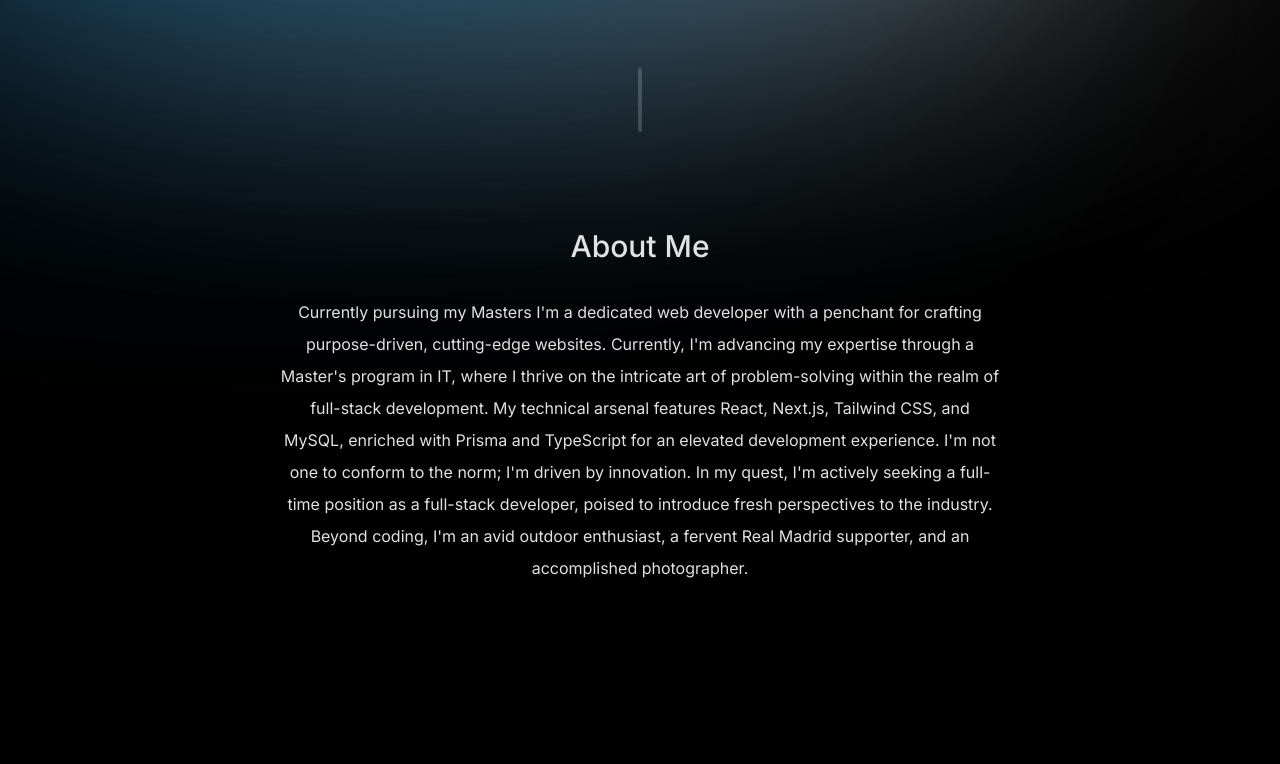
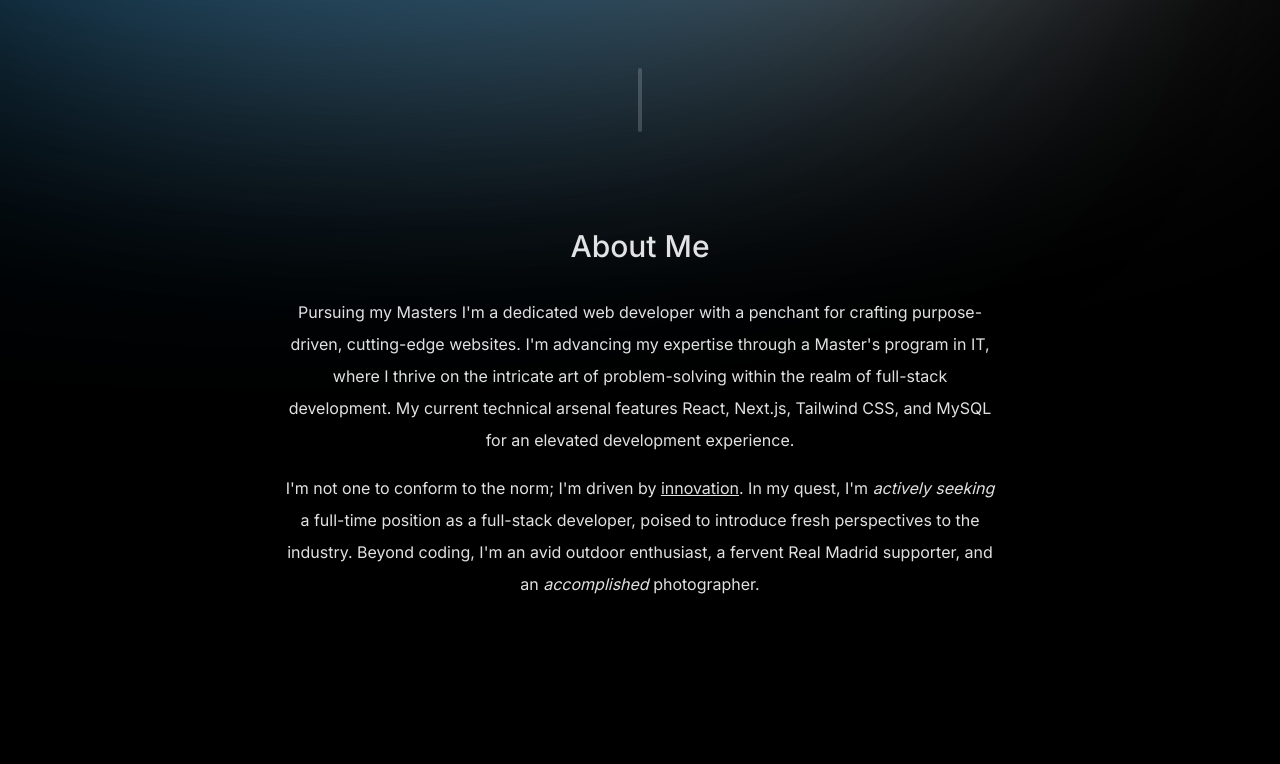
Before and after one commit to pateldev02/dp-portfolio, a Next.js app: page / in a window 1280 px wide. Shown: the part 488-1252 px from the top of the page. Built offline with nearby package versions, Linux system fonts and the light colour scheme; no server answers.

Commit message:
Updated data v4

```diff
--- a/components/about.tsx
+++ b/components/about.tsx
@@ -17,43 +17,22 @@ export default function About() {
     >
       <SectionHeading>About me</SectionHeading>
       <p className="mb-4 leading-8">
-        Currently pursuing my Masters I'm a dedicated web developer with a
-        penchant for crafting purpose-driven, cutting-edge websites. Currently,
-        I'm advancing my expertise through a Master's program in IT, where I
-        thrive on the intricate art of problem-solving within the realm of
-        full-stack development. My technical arsenal features React, Next.js,
-        Tailwind CSS, and MySQL, enriched with Prisma and TypeScript for an
-        elevated development experience. I'm not one to conform to the norm; I'm
-        driven by innovation. In my quest, I'm actively seeking a full-time
-        position as a full-stack developer, poised to introduce fresh
-        perspectives to the industry. Beyond coding, I'm an avid outdoor
-        enthusiast, a fervent Real Madrid supporter, and an accomplished
-        photographer.
-        {/* After graduating with a degree in{" "}
-        <span className="font-medium">Accounting</span>, I decided to pursue my
-        passion for programming. I enrolled in a coding bootcamp and learned{" "}
-        <span className="font-medium">full-stack web development</span>.{" "}
-        <span className="italic">My favorite part of programming</span> is the
-        problem-solving aspect. I <span className="underline">love</span> the
-        feeling of finally figuring out a solution to a problem. My core stack
-        is{" "}
-        <span className="font-medium">
-          React, Next.js, Node.js, and MongoDB
-        </span>
-        . I am also familiar with TypeScript and Prisma. I am always looking to
-        learn new technologies. I am currently looking for a{" "}
-        <span className="font-medium">full-time position</span> as a software
-        developer. */}
+        Pursuing my Masters I'm a dedicated web developer with a penchant for
+        crafting purpose-driven, cutting-edge websites. I'm advancing my
+        expertise through a Master's program in IT, where I thrive on the
+        intricate art of problem-solving within the realm of full-stack
+        development. My current technical arsenal features React, Next.js,
+        Tailwind CSS, and MySQL for an elevated development experience.
       </p>
-
-      {/* <p>
-        <span className="italic">When I'm not coding</span>, I enjoy playing
-        video games, watching movies, and playing with my dog. I also enjoy{" "}
-        <span className="font-medium">learning new things</span>. I am currently
-        learning about{" "}
-        <span className="font-medium">history and philosophy</span>. I'm also
-        learning how to play the guitar.
-      </p> */}
+      <p>
+        I'm not one to conform to the norm; I'm driven by{" "}
+        <span className="underline">innovation</span>. In my quest, I'm{" "}
+        <span className="italic"> actively seeking</span> a full-time position
+        as a full-stack developer, poised to introduce fresh perspectives to the
+        industry. Beyond coding, I'm an avid outdoor enthusiast, a fervent Real
+        Madrid supporter, and an <span className="italic">accomplished</span>{" "}
+        photographer.{" "}
+      </p>
     </motion.section>
   );
 }
```
